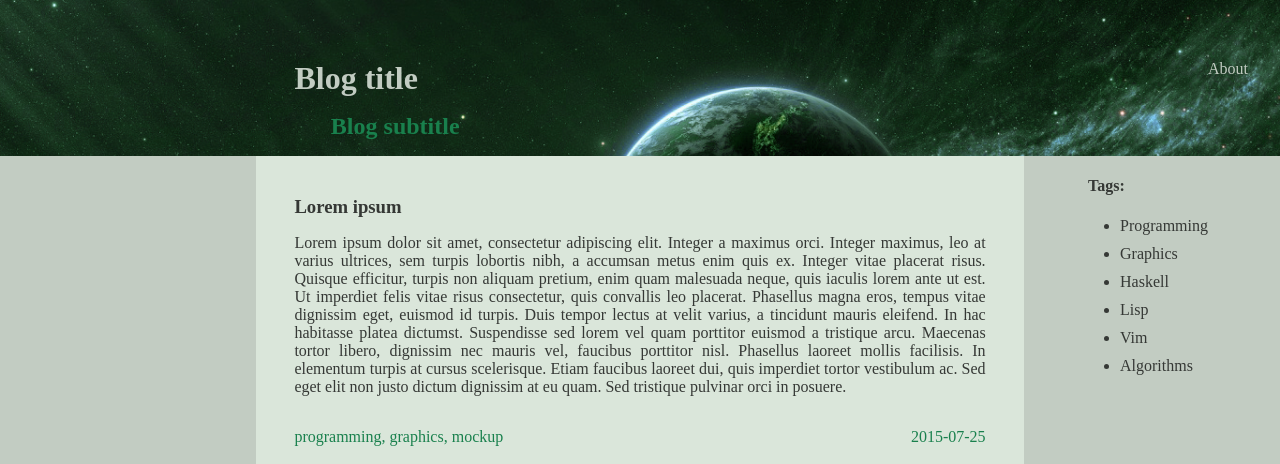
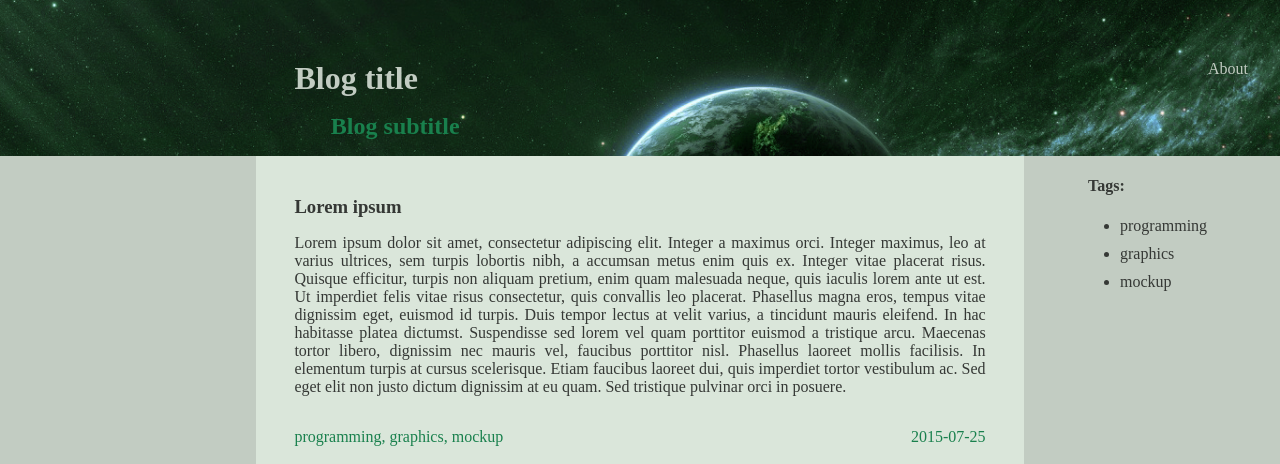
Before and after one commit to Th30n/Th30n.github.io, a Jekyll site: the page built from index.html, in a window 1280 px wide. Shown: the top 464 px of the page. Built offline with Jekyll 4.4.1, drawn with Linux system fonts in a browser that asks for light colours; Markdown is read by kramdown in place of the engine named in the settings.

Commit message:
Add basic tags browser

```diff
--- a/_layouts/default.html
+++ b/_layouts/default.html
@@ -27,12 +27,11 @@
 <div class="tags">
   <h4>Tags:</h4>
   <ul class="tag-list">
-    <li><a href="/">Programming</a></li>
-    <li>Graphics</li>
-    <li>Haskell</li>
-    <li>Lisp</li>
-    <li>Vim</li>
-    <li>Algorithms</li>
+    {% for tag in site.tags %}
+    <li>
+      <a href="/tags.html#{{ tag | first | cgi_escape }}">{{ tag | first}}</a>
+    </li>
+    {% endfor %}
   </ul>
 </div>
 
```
Also changed, not shown: tags.html (added, +21 -0 lines).
